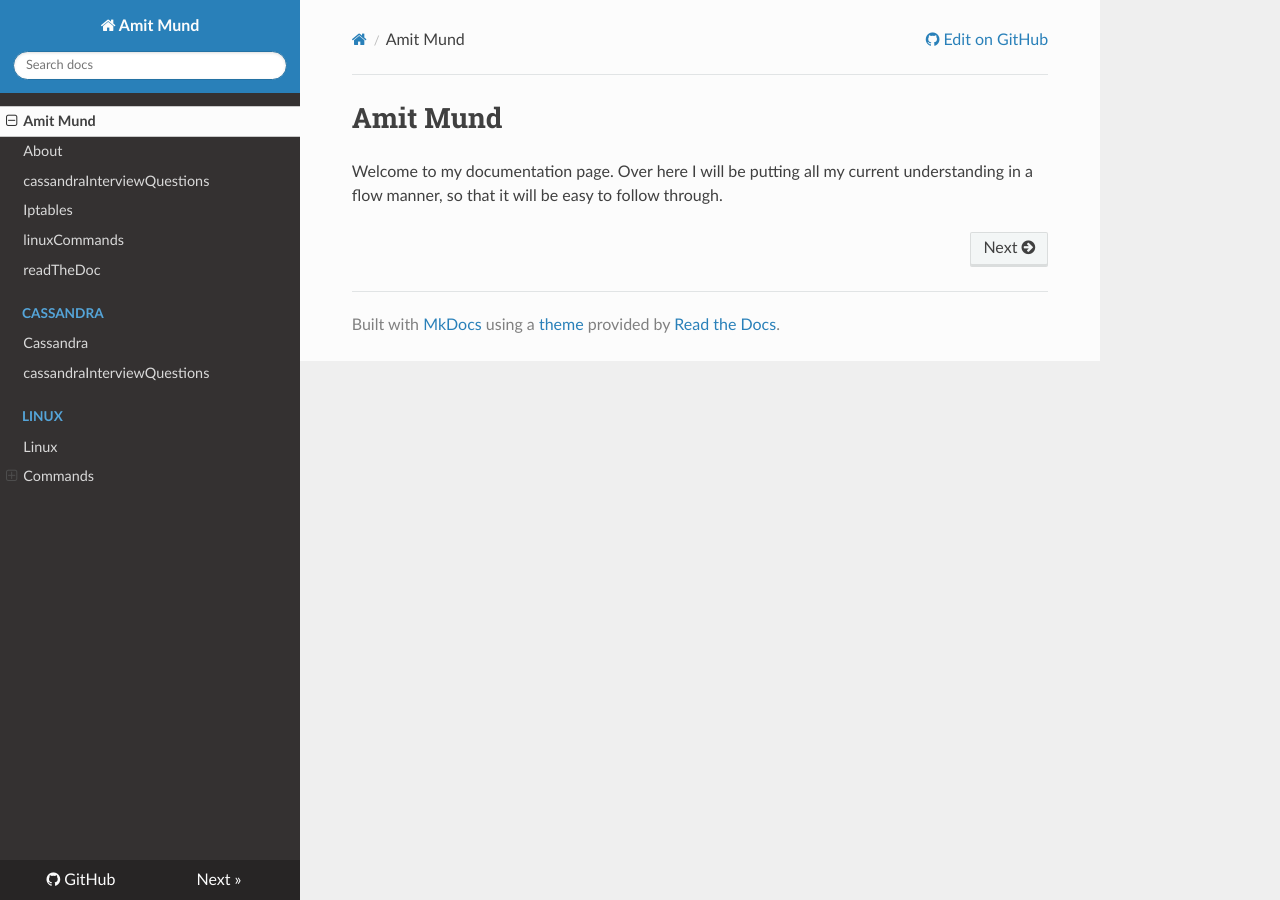
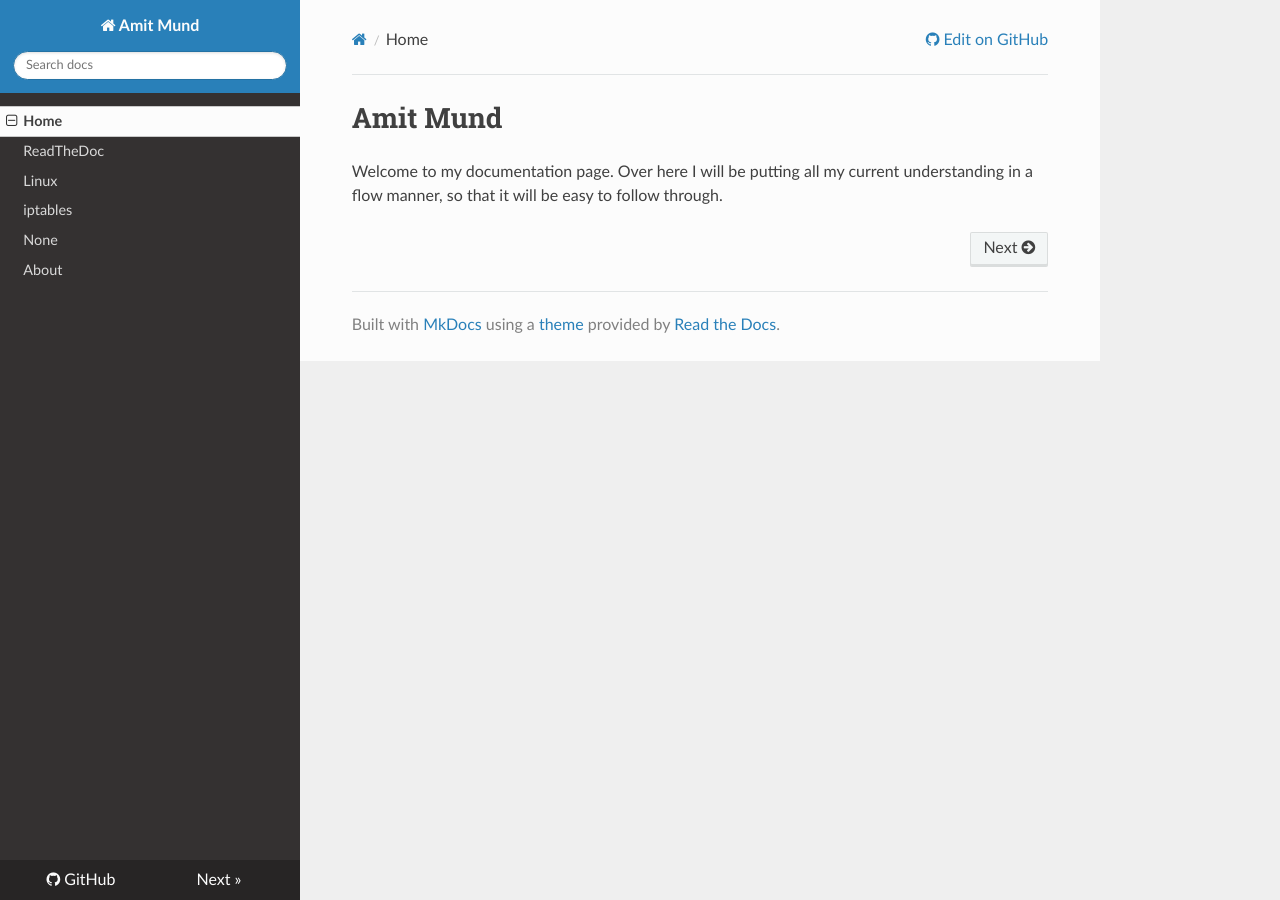
Before and after one commit to Amitmund/amitmund, an MkDocs documentation site: the page built from docs/index.md, in a window 1280 px wide. Built offline with MkDocs 1.6.1, drawn with Linux system fonts in a browser that asks for light colours; nearby versions of some CDN libraries; some of the changed lines change nothing that is shown.

Commit message:
Update mkdocs.yml

```diff
--- a/mkdocs.yml
+++ b/mkdocs.yml
@@ -3,5 +3,18 @@ repo_url: https://github.com/Amitmund/amitmund/
 site_description: Notes of my learning.
 site_author: Amit Kumar Mund
 
+nav:
+  - Home: index.md
+  - ReadTheDoc: readTheDoc.md
+  - Linux: linux.md
+  - iptables: iptables.md
+  - Cassandra introduction:cassandra.md
+  - About: about.md
+
+markdown_extensions:
+  - codehilite
+  - extra
+  - tables
+  - fenced_code
 
 theme: readthedocs
```
